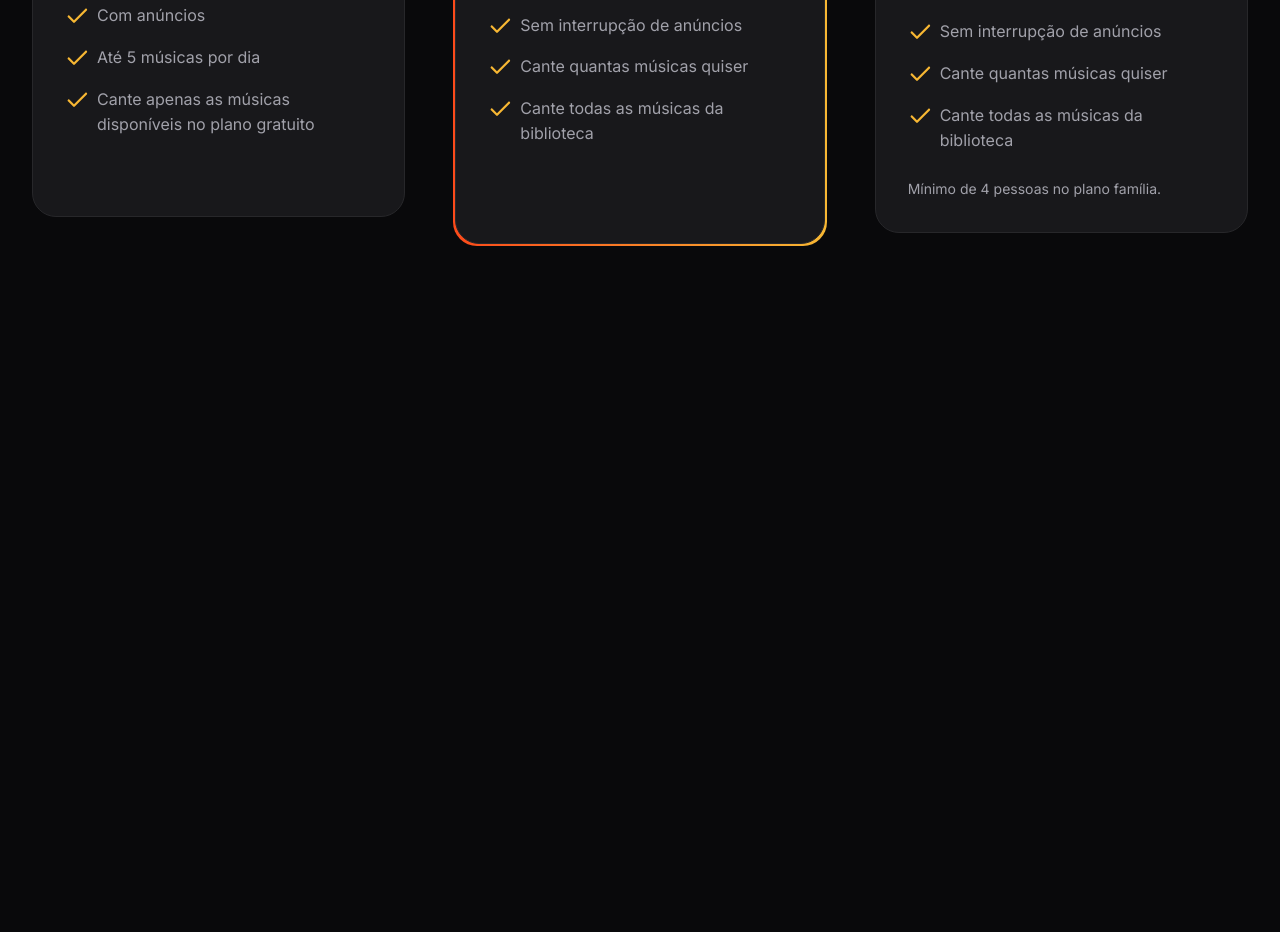
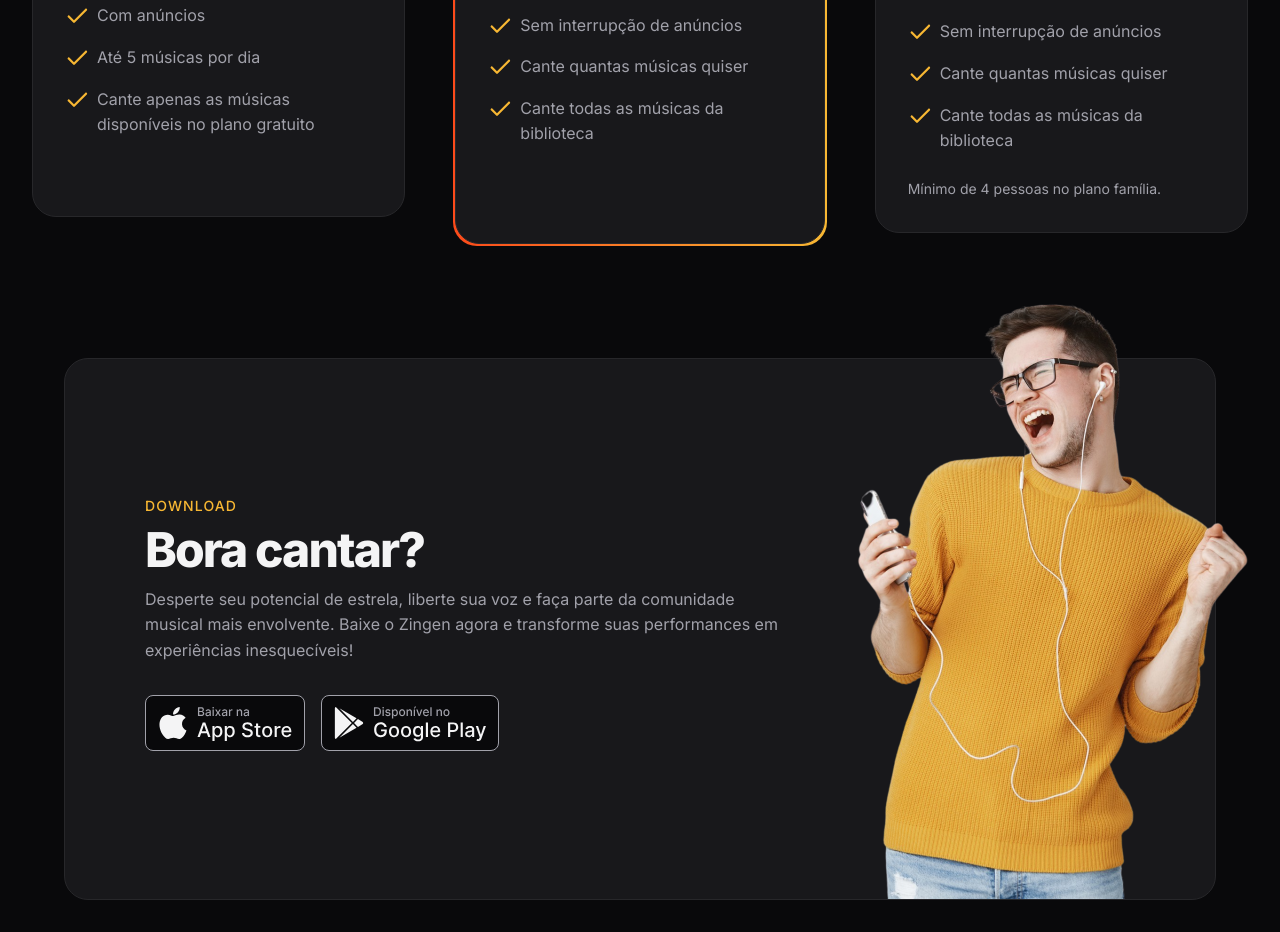
Before and after one commit to ogabrielmacedo-dev/Zingen, a plain HTML site: page index.html in a window 1280 px wide. Shown: the part 3255-4187 px from the top of the page. Before the commit the page ends 3581 px from the top, so only its background shows below. Drawn offline with Linux system fonts and the light colour scheme.

Commit message:
Section download

```diff
--- a/index.html
+++ b/index.html
@@ -164,5 +164,30 @@
 				</div>
 			</div>
 		</section>
+
+		<section id="download">
+			<div class="container p-lg">
+				<div class="card p-lg even-columns items-center">
+					<div>
+						<header>
+							<strong>Download</strong>
+							<h2>Bora cantar?</h2>
+						</header>
+						<p>Desperte seu potencial de estrela, liberte sua voz e faça parte da comunidade musical mais envolvente. Baixe o Zingen agora e transforme suas performances em experiências inesquecíveis!</p>
+
+						<div class="buttons flex gap-1">
+							<a href="#">
+								<img src="./assets/icons/button-appstore.svg" alt="Baixar da Apple Store" />
+							</a>
+							<a href="#">
+								<img src="./assets/icons/button-playstore.svg" alt="Baixar da Play Store" />
+							</a>
+						</div>
+					</div>
+
+					<img src="./assets/icons/rapaz-ouvindo-musica-com-fones-de-ouvido-e-cantando-no-aplicativo-de-karaoke-removebg 1.png" alt="" />
+				</div>
+			</div>
+		</section>
 	</body>
 </html>
--- /dev/null
+++ b/styles/download.css
@@ -0,0 +1,32 @@
+#download {
+	.card {
+		padding: 3rem 1.5rem 15rem;
+		position: relative;
+
+		& > img {
+			width: 14.5rem;
+			position: absolute;
+			bottom: 0;
+			right: -3.5rem;
+		}
+	}
+
+	.buttons {
+		flex-wrap: wrap;
+		margin-top: 2rem;
+	}
+
+	@media (width >= 80rem) {
+		.card {
+			padding: 8.75rem 5rem;
+
+			& > div:nth-child(1) {
+				max-width: 40rem;
+			}
+
+			& > img {
+				width: 29.125rem;
+			}
+		}
+	}
+}
--- a/styles/global.css
+++ b/styles/global.css
@@ -53,6 +53,8 @@ html {
 	font-size: var(--fs-base);
 	line-height: 1.6;
 	color: var(--text-color-primary);
+
+	overflow-x: hidden;
 }
 
 body {
--- a/styles/index.css
+++ b/styles/index.css
@@ -9,3 +9,4 @@
 @import url(./cards.css);
 @import url(./features.css);
 @import url(./pricing.css);
+@import url(./download.css);
```
Also changed, not shown: assets/icons/button-appstore.svg (added), assets/icons/button-playstore.svg (added).
